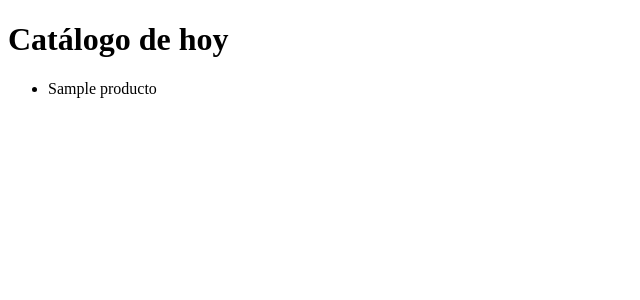
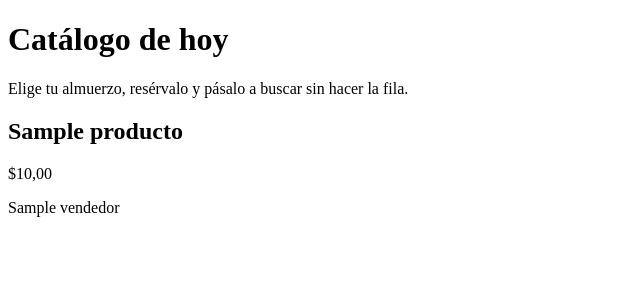
Before and after one commit to 0seroso/isf1, a Django app: template sp1/u-pedidos/productos/templates/productos/catalogo.html in a window 1280 px wide. Shown: the part 26-326 px from the top of the page, without its empty margins (0-640 px from the left). Run offline with Django 5.2, Linux system fonts and the light colour scheme; the template is opened without the code that fills it: values that come from a table or form of the project are taken from there, others are empty; tables that the repository leaves empty hold one stand-in row (values such as "Sample post").

Commit message:
feat: Agrega estructura base con tarjetas de producto

```diff
--- a/sp1/u-pedidos/productos/templates/productos/catalogo.html
+++ b/sp1/u-pedidos/productos/templates/productos/catalogo.html
@@ -2,11 +2,19 @@
 {% block title %}Catálogo — U-Pedidos{% endblock %}
 {% block content %}
 <h1>Catálogo de hoy</h1>
-<ul>
+<p>Elige tu almuerzo, resérvalo y pásalo a buscar sin hacer la fila.</p>
+
+<div class="productos">
     {% for p in productos %}
-    <li>{{ p.nombre }}</li>
+    <div class="producto">
+        <div class="producto-cabecera">
+            <h2>{{ p.nombre }}</h2>
+            <span>${{ p.precio }}</span>
+        </div>
+        <p>{{ p.vendedor.nombre }}</p>
+    </div>
     {% empty %}
-    <li>No hay productos.</li>
+    <p>No hay productos.</p>
     {% endfor %}
-</ul>
+</div>
 {% endblock %}
```
